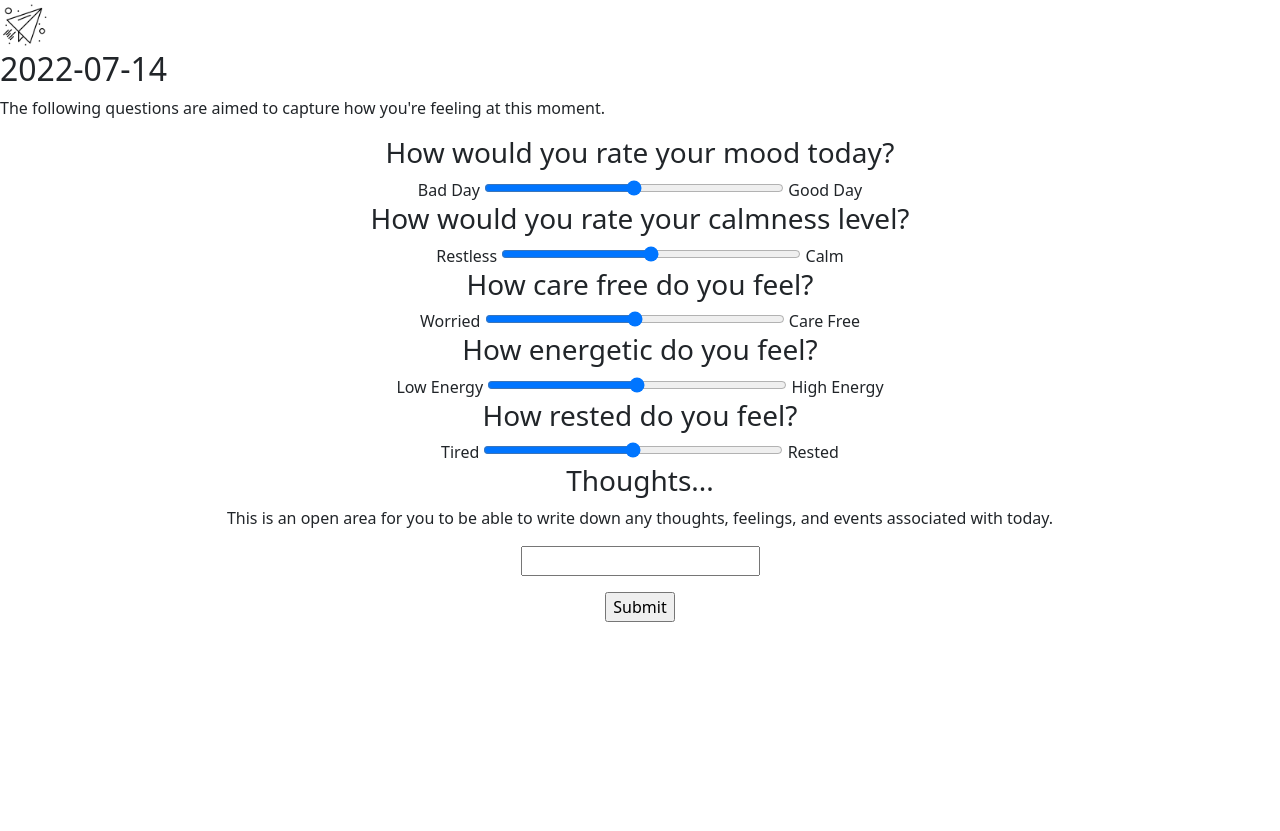
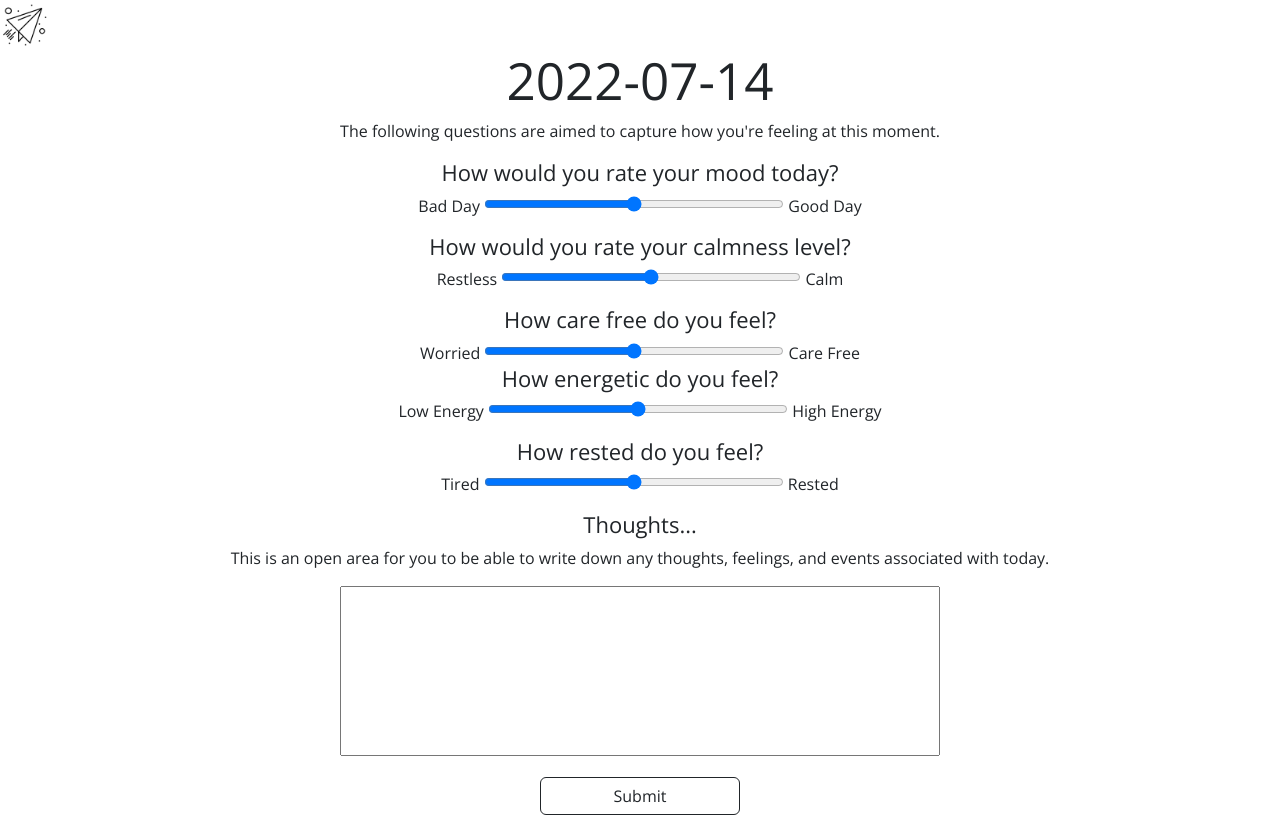
Before and after one commit to n-lambert/mindfulness-app, a Flask app: page /survey in a window 1280 px wide. Before the commit the page ends 622 px from the top, so only its background shows below. Run offline with Flask 2, Linux system fonts and the light colour scheme.

Commit message:
styled survey

```diff
--- a/static/css/styles.css
+++ b/static/css/styles.css
@@ -67,3 +67,22 @@
 .daily-survey{
     text-align: center;
 }
+
+body{
+    font-family: 'Open Sans', sans-serif;
+}
+
+.survey-date-title{
+    text-align: center;
+    font-size: 4vw;
+}
+.survey-explanation-text{
+    text-align: center;
+}
+.survey-question{
+    font-size: 22px;
+}
+
+.survey-question-and-input{
+    padding-bottom: 15px;
+}
--- a/templates/survey.html
+++ b/templates/survey.html
@@ -9,51 +9,55 @@
   </div>
 </header>
 
-<h2>{{date}}</h2>
-<p>The following questions are aimed to capture how you're feeling at this moment.</p>
+<h3 class="survey-date-title">{{date}}</h3>
+<p class="survey-explanation-text">The following questions are aimed to capture how you're feeling at this moment.</p>
 
 <div class="daily-survey">
 <form action="/survey" method="POST">
-
-  <h3>How would you rate your mood today?</h3>
+  <div class="survey-question-and-input">
+    <h3 class="survey-question">How would you rate your mood today?</h3>
       <label for="q1_survey-answer">Bad Day</label>
       <input style="width: 300px;" name="q1_survey-answer" id="q1_survey_answer" type="range"
         min="1" max="5" step="1" value="this.value" required>
       <label for="q1_survey_answer">Good Day</label>
-
-  <h3>How would you rate your calmness level?</h3>
+  </div>
+  <div class="survey-question-and-input">
+    <h3 class="survey-question">How would you rate your calmness level?</h3>
       <label for="q2_survey-answer">Restless</label>
       <input style="width: 300px;" name="q2_survey-answer" id="q2_survey_answer" type="range"
         min="1" max="5" step="1" value="this.value" required>
       <label for="q2_survey_answer">Calm</label>
-
-  <h3>How care free do you feel?</h3>
+  </div>
+    <h3 class="survey-question">How care free do you feel?</h3>
       <label for="q3_survey-answer">Worried</label>
       <input style="width: 300px;" name="q3_survey-answer" id="q3_survey_answer" type="range"
         min="1" max="5" step="1" value="this.value" required>
       <label for="q3_survey_answer">Care Free</label>
-
-  <h3>How energetic do you feel?</h3>
+  <div class="survey-question-and-input">
+    <h3 class="survey-question">How energetic do you feel?</h3>
       <label for="q4_survey-answer">Low Energy</label>
-    <input style="width: 300px;" name="q4_survey-answer" id="q4_survey_answer" type="range"
-      min="1" max="5" step="1" value="this.value" required>
+      <input style="width: 300px;" name="q4_survey-answer" id="q4_survey_answer"
+        type="range" min="1" max="5" step="1" value="this.value" required>
       <label for="q4_survey_answer">High Energy</label>
-
-  <h3>How rested do you feel?</h3>
+  </div>
+  <div class="survey-question-and-input">
+    <h3 class="survey-question">How rested do you feel?</h3>
       <label for="q5_survey-answer">Tired</label>
       <input style="width: 300px;" name="q5_survey-answer" id="q5_survey_answer" type="range"
         min="1" max="5" step="1" value="this.value" required>
       <label for="q5_survey_answer">Rested</label>
-
-  <h3>Thoughts...</h3>
+  </div>
+  <div class="survey-question-and-input">
+    <h3 class="survey-question">Thoughts...</h3>
       <p>This is an open area for you to be able to write down any thoughts,
           feelings, and events associated with today.</p>
+      <textarea type="text" style="width: 600px;height: 170px;resize: none;"
+        name="journal_prompt" id="journal_prompt">
+      </textarea>
+    </div>
   <p>
-      <input type="text" name="journal_prompt" id="journal_prompt"><br>
-    </p>
-
-  <p>
-    <input type="submit">
+    <!-- <input type="submit"> -->
+    <button type="submit" style="width: 200px;" class="btn btn-outline-dark">Submit</button>
   </p>
 
 </form>
```
Lines whose indentation alone changed are shown as unchanged.
